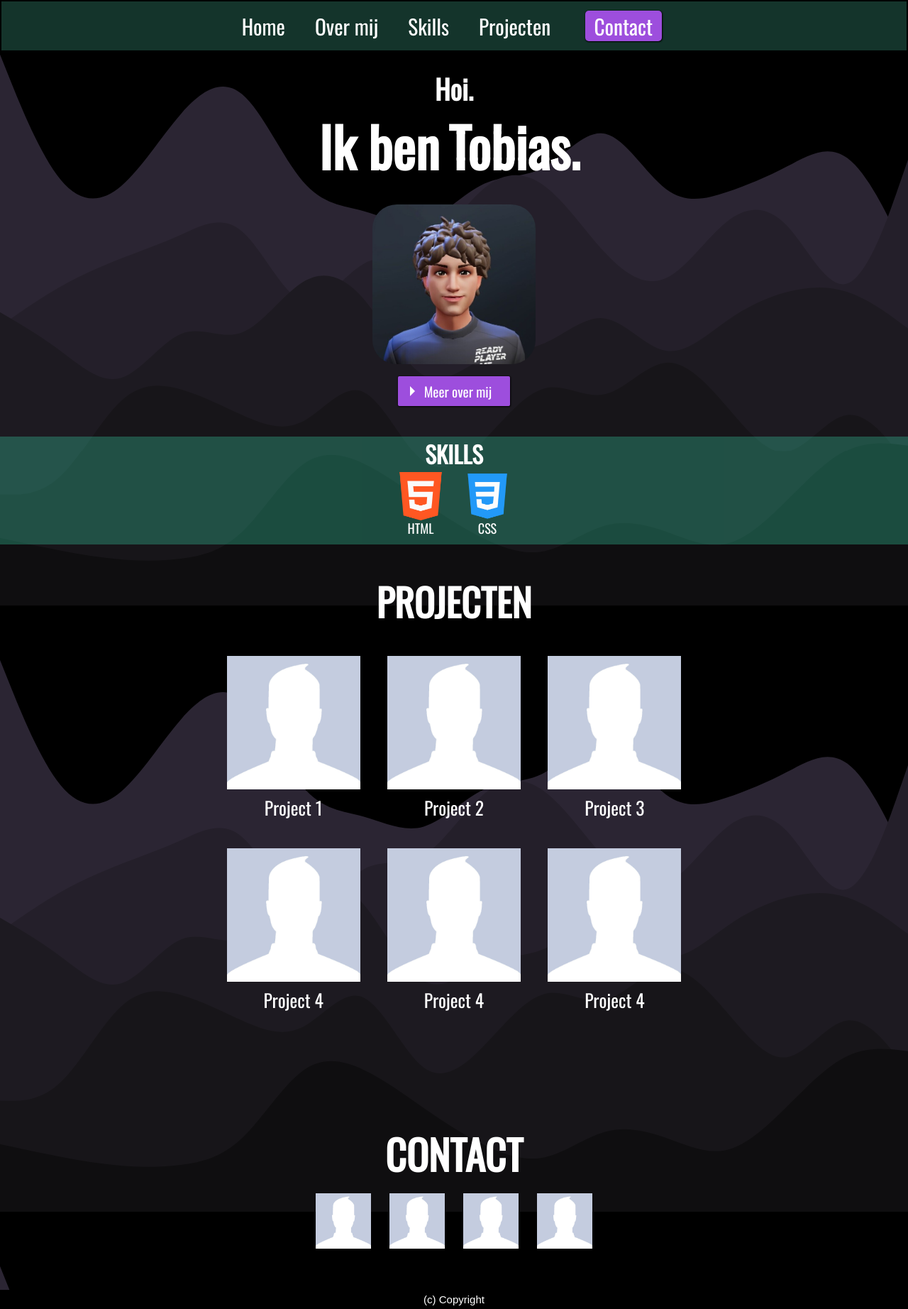
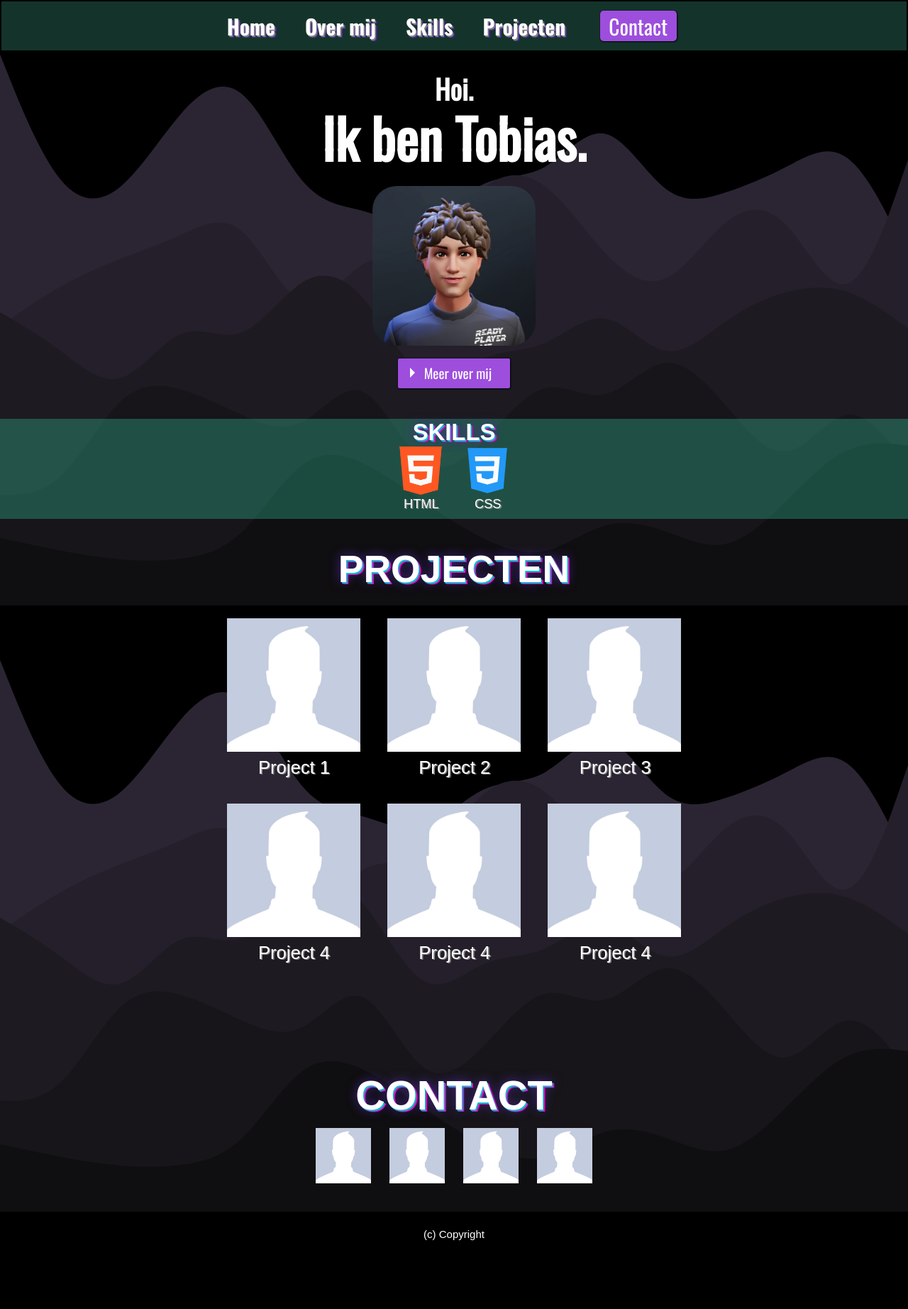
Before and after one commit to tobiasvdorp/react-portfoliowebsite, a PHP site: page / in a window 1280 px wide. Shown: the whole page at 71% size. After the commit the page ends 1747 px from the top, so only its background shows below. Run offline with PHP 8.4, Linux system fonts and the light colour scheme; some libraries are stand-ins or nearby versions; some web fonts are replaced.

Commit message:
Add files via upload

```diff
--- a/index.html
+++ b/index.html
@@ -43,12 +43,12 @@
     <section id="randje-boven-nav"></section>
     <nav>
       <ul class="navbar">
-        <li class="navbar-item"><a href="#top">Home</a></li>
-        <li class="navbar-item"><a href="#overmij">Over mij</a></li>
-        <li class="navbar-item"><a href="#skills">Skills</a></li>
-        <li class="navbar-item"><a href="#projecten">Projecten</a></li>
-        <li class="navbar-item">
-          <a href="#contact"><button class="contact">Contact</button></a>
+        <li class="navbar-item main"><a href="#top">Home</a></li>
+        <li class="navbar-item main"><a href="#overmij">Over mij</a></li>
+        <li class="navbar-item main"><a href="#skills">Skills</a></li>
+        <li class="navbar-item main"><a href="#projecten">Projecten</a></li>
+        <li class="navbar-item main">
+          <a href="#contact"><button class="contact main">Contact</button></a>
         </li>
       </ul>
     </nav>
@@ -58,13 +58,12 @@
 
     <section class="overmij">
       <a id="overmij"></a>
-      <h2 class="overmijtitel">Hoi.</h2>
-      <h3>Ik ben  <div class="container">
+      <h2 class="overmijtitel ">Hoi.</h2>
 
         <div class="stack" style="--stacks: 3;">
-          <span style="--index: 0;"> Tobias.</span>
-          <span style="--index: 1;"> Tobias.</span>
-          <span style="--index: 2;"> Tobias.</span>
+          <span style="--index: 0;">Ik ben Tobias.</span>
+          <span style="--index: 1;">Ik ben Tobias.</span>
+          <span style="--index: 2;">Ik ben Tobias.</span>
         </div>
       </div></h3>
       <figure class="fotovanmij">
@@ -93,13 +92,13 @@
     <!-----------------SKILLS----------------->
 
     <section class="skills" id="skills">
-      <h2 class="skillstitel">SKILLS</h2>
+      <h2 class="skillstitel maintit">SKILLS</h2>
 
       <section class="skill-logos">
         <figure class="skill">
           <div class="content">
             <img src="images/HTMLlogo.png" alt="Skill" />
-            <figcaption>HTML</figcaption>
+            <figcaption class="naamskill">HTML</figcaption>
           </div>
           <div class="popups">
             <h2>HTML web development</h2>
@@ -114,7 +113,7 @@
         <figure class="skill">
           <div class="content">
             <img src="images/CSSlogo.webp" alt="Skill" />
-            <figcaption>CSS</figcaption>
+            <figcaption class="naamskill">CSS</figcaption>
           </div>
           <div class="popups">
             <h2>CSS-styling</h2>
@@ -132,9 +131,11 @@
 
     <!--------------PROJECTEN----------->
     <section class="projecten" id="projecten">
-      <h2 class="projec">PROJECTEN</h2>
+      <h2 class="projec maintit">PROJECTEN</h2>
 
       <section id="project-platen">
+
+
         <figure>
           <img src="images/lege-foto.jpeg" alt="Project" />
           <figcaption>Project 1</figcaption>
@@ -166,7 +167,7 @@
     <!--------------CONTACT----------->
     <section class="contact">
       <a id="contact"></a>
-      <h2 id="contacttitel">CONTACT</h2>
+      <h2 id="contacttitel" class="maintit">CONTACT</h2>
     </section>
 
     <section class="social-logos">
--- a/styles.css
+++ b/styles.css
@@ -31,82 +31,9 @@ header, .logo-container, .logo {
 }
 
 */
-.overmij h3 {
-  display: flex;
-  flex-direction: row;
-  align-items: center;
-}
 
-:root {
-  --background: #060608;
-  --color: #fafafa;
-}
-.container {
-  padding: 1vw;
-}
 
-.stack {
-  display: grid;
-  grid-template-columns: 1fr;
-}
-
-.stack span {
-  font-weight: bold;
-  grid-row-start: 1;
-  grid-column-start: 1;
-
-  --stack-height: calc(100% / var(--stacks) - 1px);
-  --inverse-index: calc(calc(var(--stacks) - 1) - var(--index));
-  --clip-top: calc(var(--stack-height) * var(--index));
-  --clip-bottom: calc(var(--stack-height) * var(--inverse-index));
-  clip-path: inset(var(--clip-top) 0 var(--clip-bottom) 0);
-  animation: stack 700ms cubic-bezier(0.46, 0.29, 0, 1.24) 1 backwards
-      calc(var(--index) * 200ms),
-    glitch 1s ease infinite 1s alternate-reverse;
-}
-
-.stack span:nth-child(odd) {
-  --glitch-translate: 8px;
-}
-.stack span:nth-child(even) {
-  --glitch-translate: -8px;
-}
-
-@keyframes stack {
-  0% {
-    opacity: 0;
-    transform: translateX(-50%);
-    text-shadow: -2px 3px 0 red, 2px -3px 0 blue;
-  }
-  60% {
-    opacity: 0.5;
-    transform: translateX(50%);
-  }
-  80% {
-    transform: none;
-    opacity: 1;
-    text-shadow: 2px -3px 0 red, -2px 3px 0 blue;
-  }
-  100% {
-    text-shadow: none;
-  }
-}
-
-@keyframes glitch {
-  0% {
-    text-shadow: -2px 3px 0 red, 2px -3px 0 blue;
-    transform: translate(var(--glitch-translate));
-  }
-  2% {
-    text-shadow: 2px -3px 0 red, -2px 3px 0 blue;
-  }
-  4%,
-  100% {
-    text-shadow: none;
-    transform: none;
-  }
-}
-/*
+/* ------ PARALLAX ------
 :root {
   --scale: 0.5;
   --space: 8vmin;
@@ -187,10 +114,143 @@ button.contact {
   box-shadow: 0.5px 0.5px 2px 0.5px black;
 }
 
+
+/*----SCHADUWEN TITELS EN NAVBAR----*/
+@font-face {
+  src: url("https://www.axis-praxis.org/fonts/webfonts/MetaVariableDemo-Set.woff2")
+    format("woff2");
+  font-family: "Meta";
+  font-style: normal;
+  font-weight: normal;
+}
+
+.navbar-item.main,
+.maintit,
+figcaption {
+  transition: all 0.3s;
+  color: transparent;
+  cursor: pointer;
+}
+.navbar-item.main {
+  font-family: "Meta", sans-serif;
+  font-variation-settings: "wght" 900, "ital" 1;
+  text-shadow:
+  0.1rem 0.1rem grey,
+  0.2rem 0.2rem #482896;
+}
+
+.maintit {
+  font-variation-settings: "wght" 900, "ital" 1;
+  font-family: "Meta", sans-serif;
+  text-shadow: 0.1rem 0.1rem 0 #07bccc, 0.2rem 0.2rem 0 #e601c0,
+    0px 0px 0.9rem #482896;
+}
+figcaption {
+  font-variation-settings: "wght" 900;
+  font-family: "Meta", sans-serif;
+  text-shadow: 0.2rem 0.1rem 0 #ffffff, 0.3rem 0.2rem 0 grey;
+  padding-right: 0.3rem;
+}
+
+@media (hover: hover) and (pointer: fine) {
+  .navbar-item.main:hover,
+  .maintit:hover {
+    font-variation-settings: "wght" 600, "ital" 0;
+    text-shadow: none;
+  }
+}
+
+@media (hover: hover) and (pointer: fine) {
+  .navbar-item:hover,
+  button.contact:hover {
+    cursor: pointer;
+    text-decoration: underline;
+    transition: 0.25s;
+    letter-spacing: 0.05em;
+  }
+}
 /* ----------------------------------- */
 
 /* ----------------OVER MIJ----------- */
 
+/*-------HOI IK BEN TOBIAS------*/
+.overmij h3 {
+  display: flex;
+  flex-direction: row;
+  align-items: center;
+}
+
+:root {
+  --background: #060608;
+  --color: #fafafa;
+}
+.container {
+  padding: 1vw;
+}
+
+.stack {
+  display: grid;
+  grid-template-columns: 1fr;
+}
+
+.stack span {
+  font-weight: bold;
+  grid-row-start: 1;
+  grid-column-start: 1;
+  font-size: 6vw;
+  --stack-height: calc(100% / var(--stacks) - 1px);
+  --inverse-index: calc(calc(var(--stacks) - 1) - var(--index));
+  --clip-top: calc(var(--stack-height) * var(--index));
+  --clip-bottom: calc(var(--stack-height) * var(--inverse-index));
+  clip-path: inset(var(--clip-top) 0 var(--clip-bottom) 0);
+  animation: stack 800ms cubic-bezier(0.46, 0.29, 0, 1.24) 1 backwards
+      calc(var(--index) * 200ms),
+    glitch 10s ease infinite 1s alternate-reverse;
+}
+
+.stack span:nth-child(odd) {
+  --glitch-translate: 8px;
+}
+.stack span:nth-child(even) {
+  --glitch-translate: -8px;
+}
+
+@keyframes stack {
+  0% {
+    opacity: 0;
+    transform: translateX(-50%);
+    text-shadow: -2px 3px 0 red, 2px -3px 0 blue;
+  }
+  60% {
+    opacity: 0.5;
+    transform: translateX(50%);
+  }
+  80% {
+    transform: none;
+    opacity: 1;
+    text-shadow: 2px -3px 0 red, -2px 3px 0 blue;
+  }
+  100% {
+    text-shadow: none;
+  }
+}
+
+@keyframes glitch {
+  0% {
+    text-shadow: -2px 3px 0 red, 2px -3px 0 blue;
+    transform: translate(var(--glitch-translate));
+  }
+  2% {
+    text-shadow: 2px -3px 0 red, -2px 3px 0 blue;
+  }
+  4%,
+  100% {
+    text-shadow: none;
+    transform: none;
+  }
+}
+
+/*------REST OVER MIJ----*/
 .overmij {
   display: flex;
   flex-direction: column;
@@ -258,7 +323,13 @@ input[type="checkbox"] {
 }
 
 .collapsible-content .content-inner {
-  background: linear-gradient(#1b463a50, #235C4C70, #235C4C70, #36af8c70, #37d1a570);
+  background: linear-gradient(
+    #1b463a50,
+    #235c4c70,
+    #235c4c70,
+    #36af8c70,
+    #37d1a570
+  );
   border-bottom-left-radius: 7px;
   border-bottom-right-radius: 7px;
   padding: 0.5rem 1rem;
```
Also changed, not shown: other parts of styles.css (+46 -53 lines).
